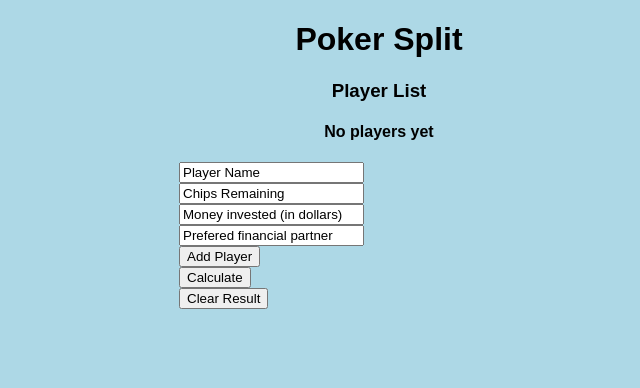
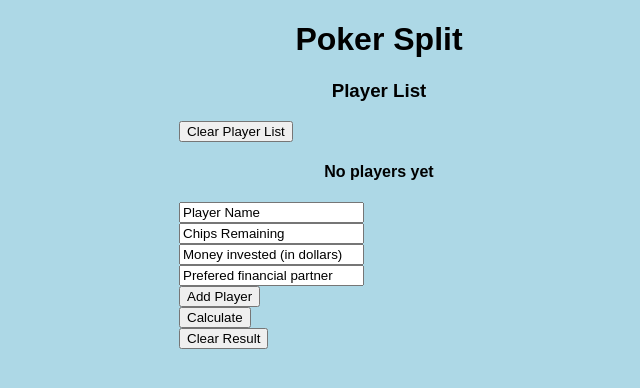
Before and after one commit to malihass/PokerSplit, a Flask app: page / in a window 1280 px wide. Shown: the top 388 px of the page, without its empty margins (261-901 px from the left). Run offline with Flask 2, Linux system fonts and the light colour scheme; data that the repository does not hold is empty.

Commit message:
Added button to clear the table of players. Added ability to specify a list of prefered financial partners

```diff
--- a/web/app.py
+++ b/web/app.py
@@ -59,9 +59,10 @@ def initFromDB(players):
     # Prefered financial partner
     preferedLinks = {}
     for player in players:
-        links = player.prefered_financial_partner.strip().split()
+        linkstmp = player.prefered_financial_partner.strip().split(';')
+        links = [link.strip() for link in linkstmp]
         for link in links:
-            if not (link in nameList and not link==''):
+            if not (link in nameList) and (not link==''):
                 errorSignal = 1
                 errorMessage = 'Check prefered financial partner for ' + player.name
                 return (errorSignal, errorMessage)
@@ -117,7 +118,17 @@ def index():
 
     elif request.method=='POST' and request.form['btn_identifier'] == 'clearTransactions':
         players = Players.query.order_by(Players.name).all()
-        return render_template("index.html",players=players,slateOutput='')
+        #return render_template("index.html",players=players,slateOutput='')
+        return redirect("/")
+
+    elif request.method=='POST' and request.form['btn_identifier'] == 'clearPlayerList':
+        players = Players.query.order_by(Players.name).all()
+        idList = [player.id for player in players]
+        for id in idList:
+            player_to_delete = Players.query.get_or_404(id)
+            db.session.delete(player_to_delete)
+        db.session.commit()
+        return redirect("/")
 
     else:
         # Order by date created and return everything
--- a/web/templates/index.html
+++ b/web/templates/index.html
@@ -10,6 +10,10 @@
 <div class='content'>
     <h1 style="text-align: center">Poker Split</h1>
     <h3 style="text-align: center">Player List</h3>
+    <form action="/" method="POST">
+        <input type="hidden" name="btn_identifier" value="clearPlayerList" />
+        <input type="submit" value="Clear Player List">
+    </form>
 
     {% if players|length<1 %}
 
@@ -22,7 +26,7 @@
                 <th>Name</th>
                 <th>Chips remaining</th>
                 <th>Money invested (in dollars)</th>
-                <th>Prefered financial partner</th>
+                <th>Prefered financial partner (separated by ;)</th>
                 <th></th>
             </tr>
             {% for player in players %}
```
